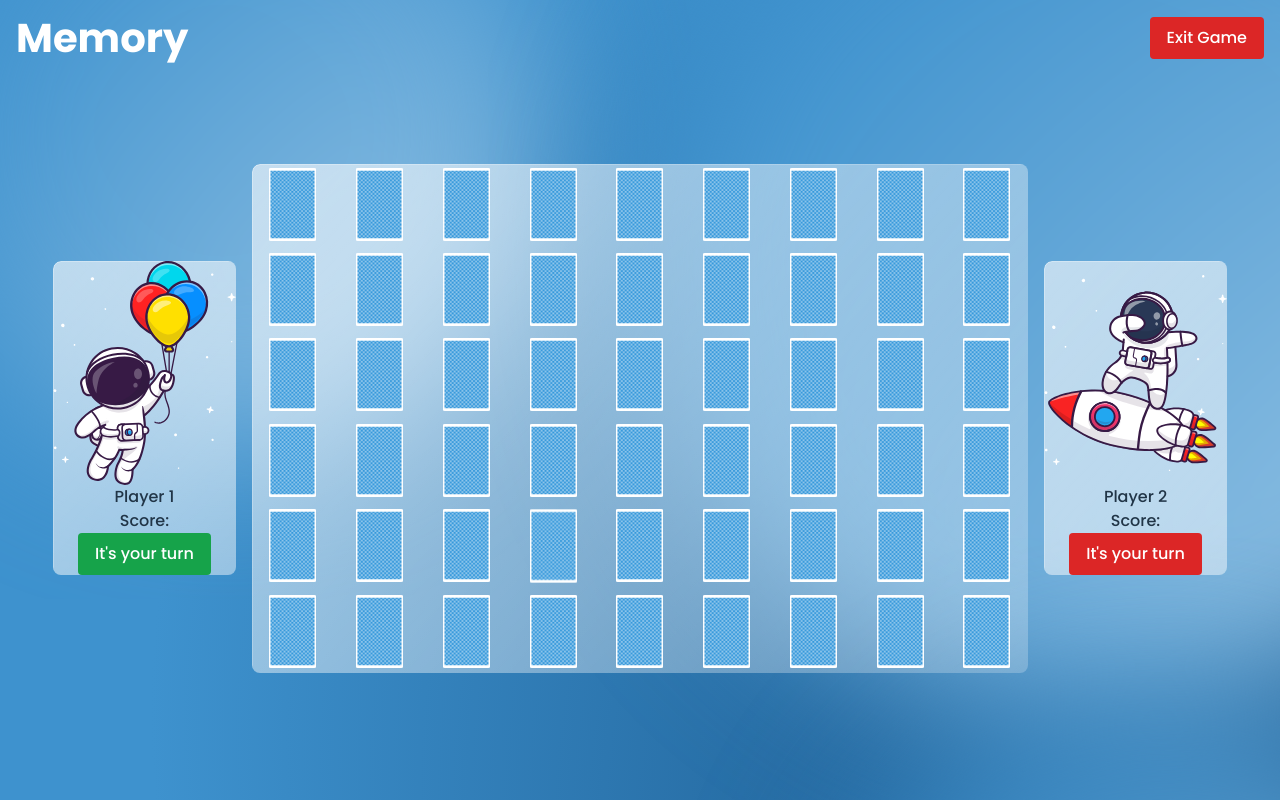
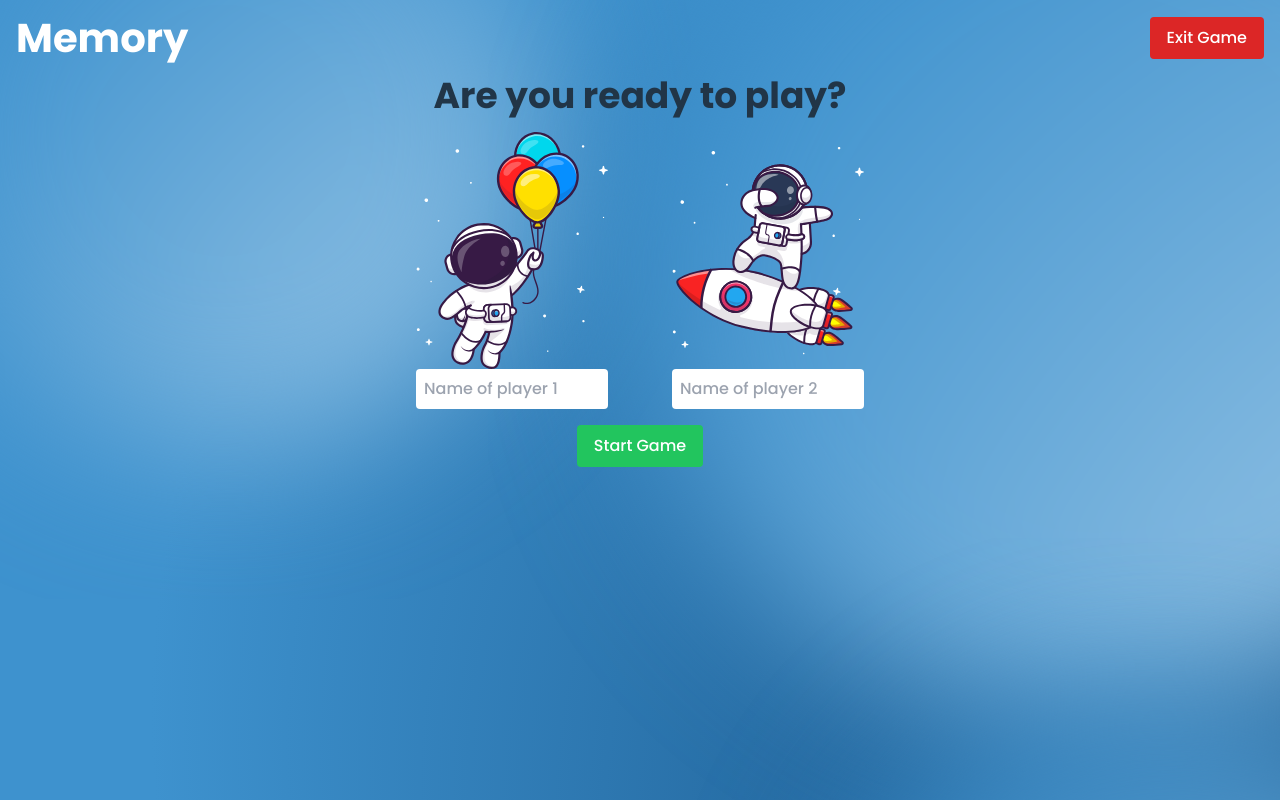
Before and after one commit to zmaqutu/specno-memory-game, a React (Vite) app: page / in a window 1280 px wide. Built offline with nearby package versions, Linux system fonts and the light colour scheme.

Commit message:
added player names and exit button functionality

```diff
--- a/src/App.jsx
+++ b/src/App.jsx
@@ -1,32 +1,46 @@
-import { useState } from 'react';
-import reactLogo from './assets/react.svg';
-import viteLogo from '/vite.svg';
-import './App.css';
-import PlayerModal from './components/PlayerModal/PlayerModal';
-import GameBoard from './components/GameBoard/GameBoard';
+import { useState } from "react";
+import reactLogo from "./assets/react.svg";
+import viteLogo from "/vite.svg";
+import "./App.css";
+import PlayerModal from "./components/PlayerModal/PlayerModal";
+import GameBoard from "./components/GameBoard/GameBoard";
 
 function App() {
     const [count, setCount] = useState(0);
+	const [gameStarted, setGameStarted] = useState(false);
+	const [playerOneName, setPlayerOneName] = useState('');
+	const [playerTwoName, setPlayerTwoName] = useState('');
 
+    function toggleGameState() {
+		setGameStarted((state) => !state);
+	}
+
+	function setPlayerNames(playerOne, playerTwo){
+		setPlayerOneName(playerOne);
+		setPlayerTwoName(playerTwo);
+	}
+
+	function exitGame(){
+		setGameStarted(false);
+	}
 	return (
         <div className="font-sans h-screen flex flex-col">
-      {/* <nav >
-        <h1 className="underline">Memory</h1>
-        <button className="btn btn-primary" type="button" data-bs-toggle="modal" data-bs-target="#playerModal">
-          Exit Game
-        </button>
-      </nav> */}
             <nav className="flex justify-between items-center bg-dark p-4">
-        <h1 className="text-white font-bold text-memory flex items-center">Memory</h1>
-        <button className="bg-red-600 text-white py-2 px-4 rounded">
+                <h1 className="text-white font-bold text-memory flex items-center">
+                    Memory
+                </h1>
+                <button onClick={exitGame}className="bg-red-600 text-white py-2 px-4 rounded">
                     Exit Game
                 </button>
             </nav>
 
-      {/* <PlayerModal /> */}
-      <GameBoard />
+
+			{ gameStarted ?
+            	<GameBoard playerOneName={playerOneName} playerTwoName={playerTwoName}/>
+				: <PlayerModal toggleGameState={toggleGameState} setPlayerNames={setPlayerNames} />
+			}
         </div>
-  )
+    );
 }
 
-export default App
+export default App;
--- a/src/components/GameBoard/GameBoard.jsx
+++ b/src/components/GameBoard/GameBoard.jsx
@@ -6,7 +6,7 @@ import Card from '../Card/Card';
 import arrayShuffle from 'array-shuffle';
 
 
-function GameBoard() {
+function GameBoard({playerOneName, playerTwoName}) {
 
   const [deck, setDeck] = useState(cardImages);
   const [activeCardOne, setActiveCardOne] = useState(null);
@@ -62,7 +62,7 @@ function GameBoard() {
     <div className="grid grid-cols-6 gap-4 items-center mx-auto h-full mb-10 flex-1 w-11/12 mt-autofont-bold ">
       <div className="bg-boardBackground rounded-lg">
         <img src={player1Image} alt="Player 1" className="w-full h-auto" />
-        <p>Player 1</p>
+        <p>{playerOneName}</p>
         <p>Score:</p>
         <button className="bg-green-600 text-white py-2 px-4 rounded">
           It's your turn
@@ -77,7 +77,7 @@ function GameBoard() {
         </div>
       <div className="bg-boardBackground rounded-lg">
         <img src={player2Image} alt="Player 2" className="w-full h-auto" />
-        <p>Player 2</p>
+        <p>{playerTwoName}</p>
         <p>Score:</p>
         <button className="bg-red-600 text-white py-2 px-4 rounded">
           It's your turn
--- a/src/components/PlayerModal/PlayerModal.jsx
+++ b/src/components/PlayerModal/PlayerModal.jsx
@@ -1,26 +1,56 @@
-import React from 'react'
+import React, { useState} from "react";
+import player1Image from '../../assets/images/player1.svg';
+import player2Image from '../../assets/images/player2.svg';
 
-function PlayerModal() {
+function PlayerModal({toggleGameState, setPlayerNames}) {
+
+	const [playerOneName, setPlayerOneName] = useState('');
+	const [playerTwoName, setPlayerTwoName] = useState('');
+
+
+	function handleStartButtonClick(){
+		console.log('Start Game', playerOneName, playerTwoName);
+		setPlayerNames(playerOneName, playerTwoName);
+		toggleGameState();
+	}
     return (
-    <div className="fixed inset-0 flex items-center justify-center bg-opacity-50">
-      <div className="w-full max-w-md">
+        <div className="grid grid-cols-4 items-center bg-opacity-50 place-items-center">
+            <div className="bg-boardBackground rounded-lg" />
+            <div className="w-full max-w-md col-span-2 ">
                 {/* Title */}
-        <h1 className="text-2xl font-bold mb-4 text-center">Are you ready to play?</h1>
+                <h1 className="text-4xl font-bold mb-4 text-center">
+                    Are you ready to play?
+                </h1>
 
                 {/* Inputs in two columns */}
-        <div className="grid grid-cols-2 gap-4 mb-4">
+                <div className="grid grid-cols-2 gap-16 mb-4 ">
                     <div>
+                        <img
+                            src={player1Image}
+                            alt="Player 1"
+                            className="w-full h-auto"
+                        />
                         <input
                             type="text"
                             placeholder="Name of player 1"
-              className="w-full p-2 border border-gray-300 rounded"
+                            className="w-full p-2 rounded text-black"
+							value={playerOneName}
+							onChange={(e) => setPlayerOneName(e.target.value)}
                         />
                     </div>
                     <div>
+						<img
+							src={player2Image}
+							alt="Player 2"
+							className="w-full h-auto"
+						/>
                         <input
                             type="text"
                             placeholder="Name of player 2"
-              className="w-full p-2 border border-gray-300 rounded"
+                            className="w-full p-2 rounded text-black"
+							value={playerTwoName}
+							onChange={(e) => setPlayerTwoName(e.target.value)}
+
                         />
                     </div>
                 </div>
@@ -29,13 +59,14 @@ function PlayerModal() {
                 <div className="flex justify-center">
                     <button
                         type="button"
-            className="bg-blue-500 text-white py-2 px-4 rounded"
-            onClick={() => console.log('Start Game')}
+                        className="bg-green-500 text-white py-2 px-4 rounded"
+                        onClick={handleStartButtonClick}
                     >
                         Start Game
                     </button>
                 </div>
             </div>
+            <div className="bg-boardBackground rounded-lg" />
         </div>
     );
 }
--- a/src/index.css
+++ b/src/index.css
@@ -9,9 +9,9 @@
   line-height: 1.5; /* 40.19px */
   font-weight: 400;
 
-  color-scheme: light dark;
+  color-scheme: light;
   color: rgba(255, 255, 255, 0.87);
-  background-color: #242424;
+  background-color: #ffffff;
 
   font-synthesis: none;
   text-rendering: optimizeLegibility;
@@ -51,7 +51,7 @@ button {
   font-size: 1em;
   font-weight: 500;
   font-family: inherit;
-  background-color: #1a1a1a;
+  /* background-color: #1a1a1a; */
   cursor: pointer;
   transition: border-color 0.25s;
 }
```
Lines whose indentation alone changed are shown as unchanged.
